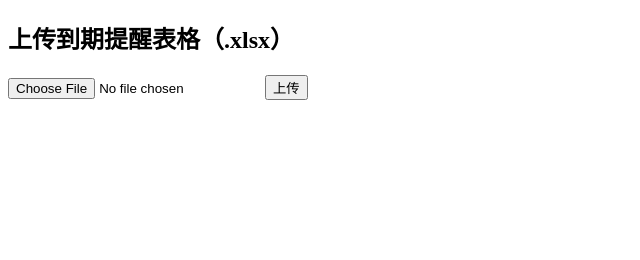
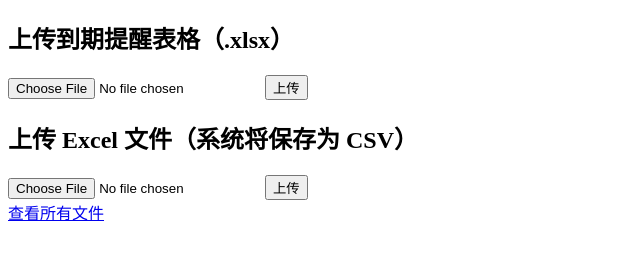
Before and after one commit to wwwwwangll/deadline-reminder, a plain HTML site: page templates/index.html in a window 1280 px wide. Shown: the whole page, without its empty margins (0-640 px from the left). Drawn offline with Linux system fonts and the light colour scheme.

Commit message:
Update index.html

```diff
--- a/templates/index.html
+++ b/templates/index.html
@@ -12,3 +12,18 @@
     </form>
 </body>
 </html>
+<!DOCTYPE html>
+<html>
+<head>
+    <meta charset="UTF-8">
+    <title>上传 Excel</title>
+</head>
+<body>
+    <h2>上传 Excel 文件（系统将保存为 CSV）</h2>
+    <form method="post" enctype="multipart/form-data">
+        <input type="file" name="file">
+        <input type="submit" value="上传">
+    </form>
+    <a href="/files">查看所有文件</a>
+</body>
+</html>
```
